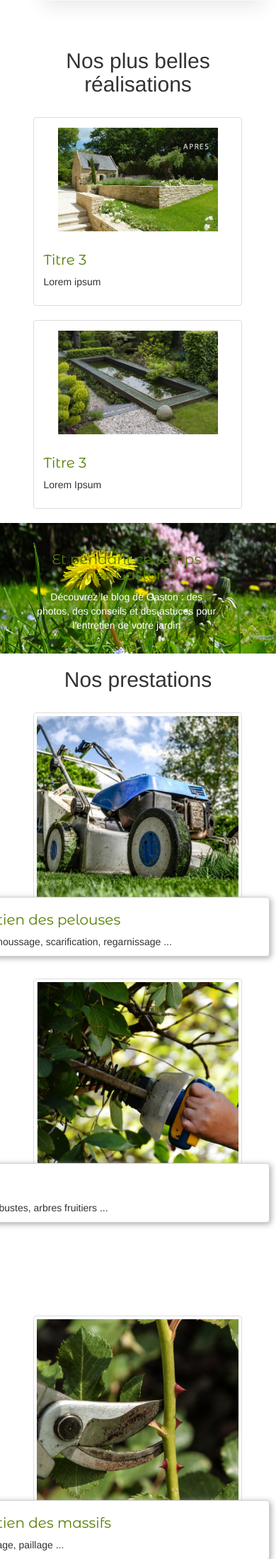
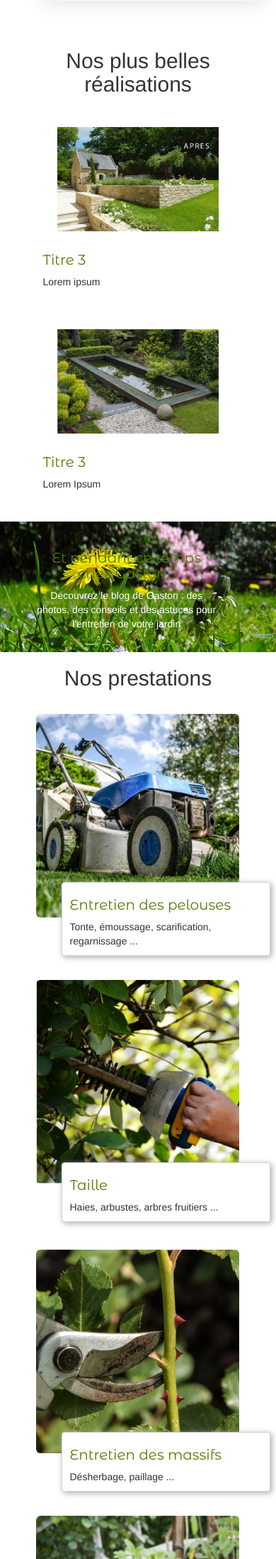
Before and after one commit to WildCodeSchool/orleans-0217-jardinsdegaston, a PHP site: page / in a window 390 px wide; the page is wider, and only the part inside the window is pictured. Shown: the part 1041-3238 px from the top of that part at 71% size. Run offline with PHP 8.4, Linux system fonts and the light colour scheme; grey boxes labelled with a size stand in for pictures from a placeholder-image service; some libraries are stand-ins or nearby versions; some web fonts are replaced.

Commit message:
amelioration du responsive et fermeture automatique du menu buger

```diff
--- a/css/stylesheet.css
+++ b/css/stylesheet.css
@@ -14,6 +14,10 @@ p {
     font-size: 16px;
 }
 
+.ancre
+{
+    padding-top: 80px;
+}
 
 /* ---   provisoire   ---*/
 .vide {
@@ -22,10 +26,7 @@ p {
     background: #EEEEEE;
 }
 
-.ancre
-{
-    padding-top: 80px;
-}
+
 .btn-default
 {
     background-color: #557e02;
@@ -46,6 +47,8 @@ p {
     border-radius: 6px;
     color: white;
 }
+
+
 /*------      Navigation      ------*/
 .navbar-toggle {
 
@@ -263,9 +266,19 @@ h4#accroche{
     border : solid lightgrey 1px;
     border-radius: 4px;
     box-shadow: 2px 2px 8px rgb(170, 170, 170);
-    width: 450px;
+    width: 400px;
     height: auto;
     padding-left : 10px;
+}
+
+.thumbnail
+{
+    border: none;
+}
+
+.thumbnail>img
+{
+    border-radius: 6px;
 }
 
 /*-------    Section Conseil du mois    ------*/
@@ -451,6 +464,8 @@ h4#accroche{
 
 
 
+
+
 /*-------       Media Queries     ------*/
 
 @media screen and (max-width: 1340px) {
@@ -470,6 +485,7 @@ h4#accroche{
         right: 5%;
         width: 80%;
     }
+
 }
 
 @media screen and (max-width: 1200px) {
@@ -495,6 +511,10 @@ h4#accroche{
 
     .ImgForm {
         display: none;
+    }
+
+    .row-presta {
+        padding-bottom: 5px;
     }
 }
 
@@ -550,6 +570,11 @@ h4#accroche{
         right: 5%;
         width: 80%;
     }
+
+    .etiquette{
+        width: 100%;
+    }
+
 }
 
 @media (max-width: 768px) {
--- a/index.php
+++ b/index.php
@@ -187,12 +187,12 @@
 
 <div class="row row-presta">
 
-    <div class="col-xs-offset-1 col-xs-10 col-sm-offset-2 col-sm-8  col-lg-offset-1 col-lg-4">
+    <div class="col-xs-offset-1 col-xs-10 col-sm-offset-2 col-sm-8 col-md-offset-1 col-md-4 col-lg-offset-1 col-lg-4">
         <div class="thumbnail blocPresta">
             <img src="img/tondeusersz.jpg" alt="tondeuse">
             <div class="etiquette">
                 <h3>Entretien des pelouses</h3>
-                <p>Tonte, emoussage, scarification, regarnissage ...</p>
+                <p>Tonte, émoussage, scarification, regarnissage ...</p>
             </div>
         </div>
     </div>
@@ -200,7 +200,7 @@
 
 <!-------        Prestation 2        -------->
 
-    <div class="col-xs-offset-1 col-xs-10 col-sm-offset-2 col-sm-8  col-lg-offset-1 col-lg-4">
+    <div class="col-xs-offset-1 col-xs-10 col-sm-offset-2 col-sm-8 col-md-offset-1 col-md-4 col-lg-offset-1 col-lg-4">
         <div class="thumbnail blocPresta">
             <img src="img/haiersz.jpg" alt="taille-haie">
             <div class="etiquette">
@@ -216,7 +216,7 @@
 
 <div class="row row-presta">
 
-    <div class="col-xs-offset-1 col-xs-10 col-sm-offset-2 col-sm-8  col-lg-offset-1 col-lg-4">
+    <div class="col-xs-offset-1 col-xs-10 col-sm-offset-2 col-sm-8 col-md-offset-1 col-md-4 col-lg-offset-1 col-lg-4">
         <div class="thumbnail blocPresta">
             <img src="img/entretien_massifrsz.jpg" alt="secateur">
             <div class="etiquette">
@@ -228,7 +228,7 @@
 
 <!-------        Prestation 4        -------->
 
-    <div class="col-xs-offset-1 col-xs-10 col-sm-offset-2 col-sm-8  col-lg-offset-1 col-lg-4">
+    <div class="col-xs-offset-1 col-xs-10 col-sm-offset-2 col-sm-8 col-md-offset-1 col-md-4 col-lg-offset-1 col-lg-4">
         <div class="thumbnail blocPresta">
             <img src="img/potagerrsz.jpg" alt="potager">
             <div class="etiquette">
@@ -244,7 +244,7 @@
 
 <div class="row row-presta">
 
-    <div class="col-xs-offset-1 col-xs-10 col-sm-offset-2 col-sm-8  col-lg-offset-1 col-lg-4">
+    <div class="col-xs-offset-1 col-xs-10 col-sm-offset-2 col-sm-8 col-md-offset-1 col-md-4 col-lg-offset-1 col-lg-4">
         <div class="thumbnail blocPresta">
             <img src="img/evacuationrsz.jpg" alt="brouette de déchet">
             <div class="etiquette">
@@ -256,7 +256,7 @@
 
 <!-------        Prestation 6        -------->
 
-    <div class="col-xs-offset-1 col-xs-10 col-sm-offset-2 col-sm-8  col-lg-offset-1 col-lg-4">
+    <div class="col-xs-offset-1 col-xs-10 col-sm-offset-2 col-sm-8 col-md-offset-1 col-md-4 col-lg-offset-1 col-lg-4">
         <div class="thumbnail blocPresta">
             <img src="img/entretien_exterieurrsz.jpg" alt="lasurrage">
             <div class="etiquette">
--- a/js/tagline.js
+++ b/js/tagline.js
@@ -19,3 +19,12 @@ $(function() {
         });
     }
 });
+
+$(function(){
+    var navMain = $(".navbar-collapse"); // avoid dependency on #id
+    // "a:not([data-toggle])" - to avoid issues caused
+    // when you have dropdown inside navbar
+    navMain.on("click", "a:not([data-toggle])", null, function () {
+        navMain.collapse('hide');
+    });
+});
```
Also changed, not shown: img/arrosoir2_xsmallvert.png.
